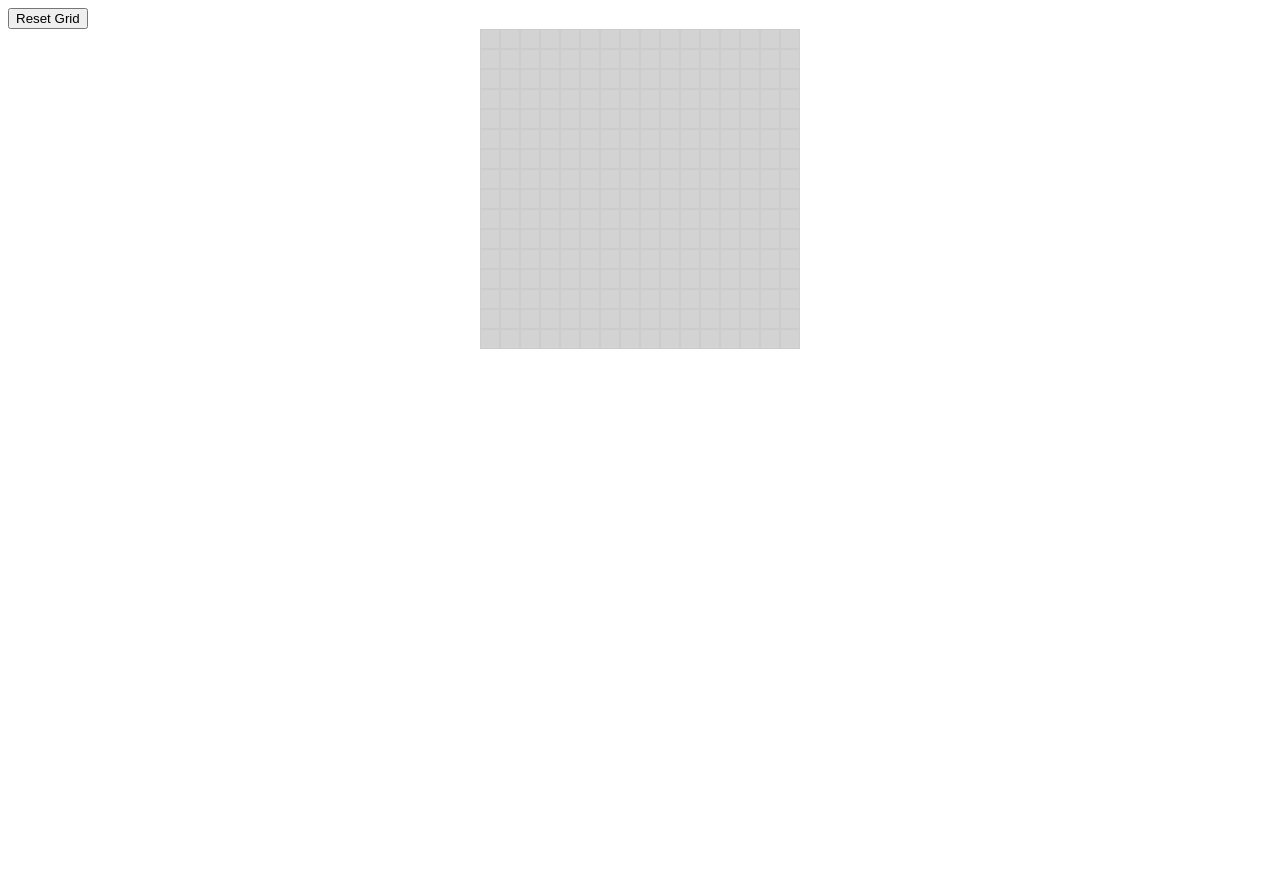
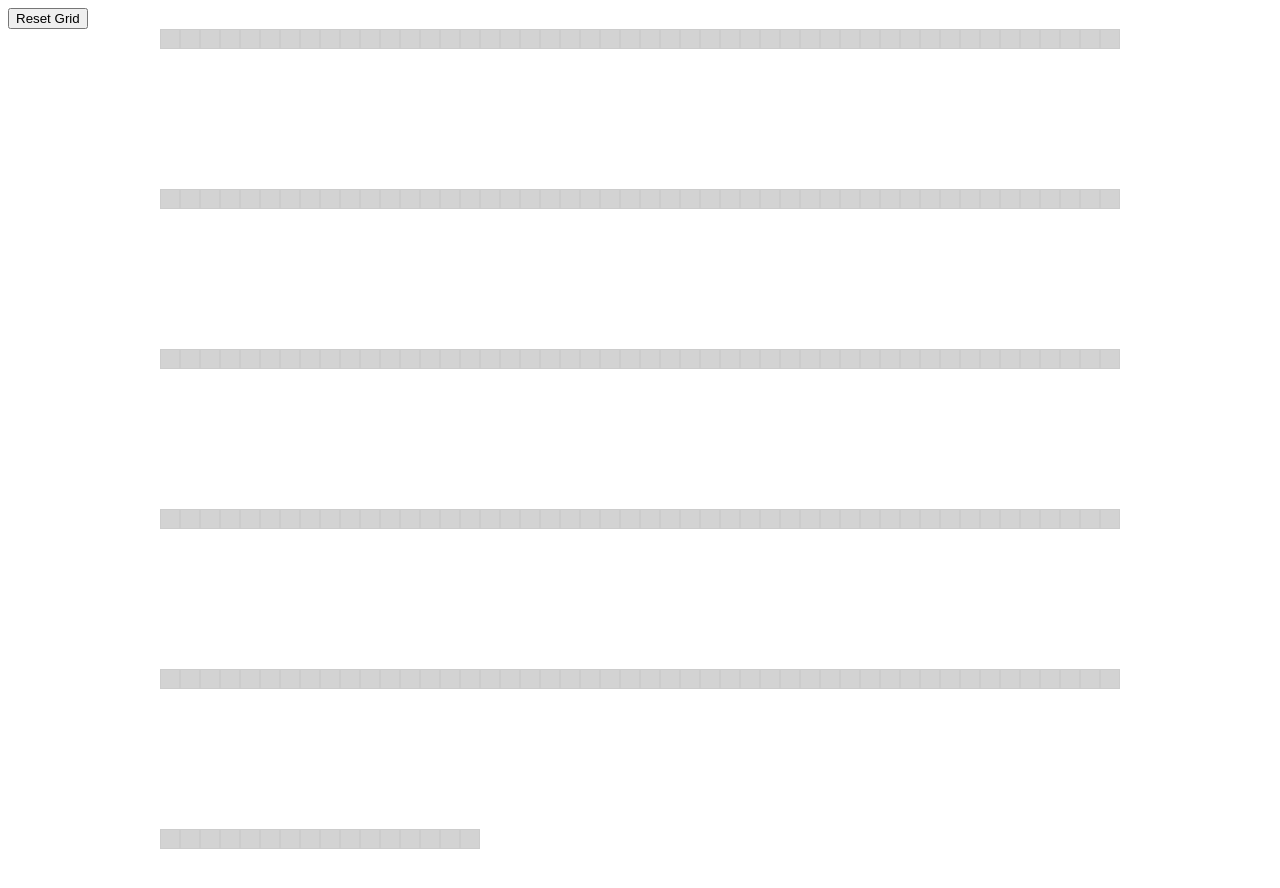
Before and after one commit to Hatsunmikk/etch-a-sketch, a plain HTML site: page index.html in a window 1280 px wide. Before the commit the page ends 800 px from the top, so only its background shows below. Drawn offline with Linux system fonts and the light colour scheme.

Commit message:
Change the dimensions ofthe grid container to 960px x 960px

```diff
--- a/logic.js
+++ b/logic.js
@@ -1,6 +1,8 @@
 
 //Main grid container which will contain all the square within it
 const gridContainer = document.getElementById("grid-container");
+
+
 
 //A loop to create the squares
 for(let i = 0; i < 256; i++){
--- a/styles.css
+++ b/styles.css
@@ -2,8 +2,8 @@
 .container {
     display: flex;
     flex-wrap: wrap;
-    width: 320px;
-    height: 320px;
+    width: 960px;
+    height: 960px;
     margin: 0 auto;
 }
 
```
